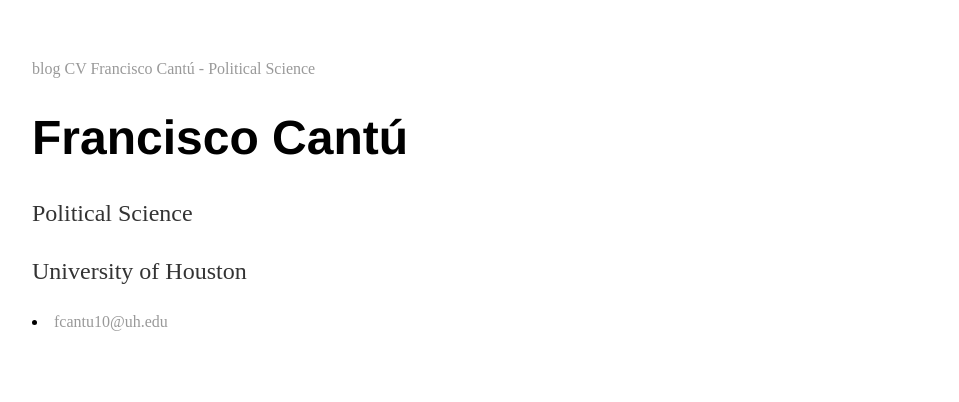
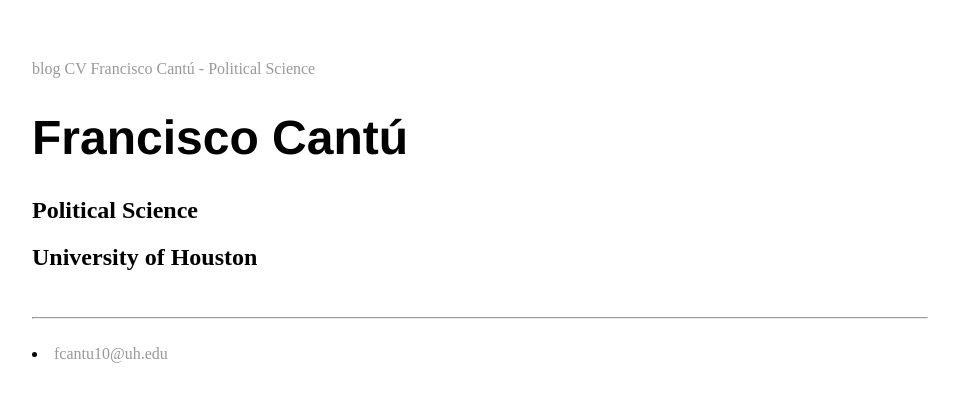
Before and after one commit to franciscocantu/franciscocantu.github.io, a Jekyll site: the page built from index.html, in a window 1280 px wide. Shown: the top 402 px of the page, without its empty margins (160-1119 px from the left). Built offline with Jekyll 4.4.1, drawn with Linux system fonts in a browser that asks for light colours; nearby versions of some CDN libraries.

Commit message:
Update index.html

```diff
--- a/index.html
+++ b/index.html
@@ -2,8 +2,12 @@
 layout: default
 title: Francisco Cantú - Political Science
 ---
-<div class="blurb">
-	<h1>Francisco Cantú</h1>
-	<p>Political Science</p>
-  <p>University of Houston</p>
-</div><!-- /.blurb -->
+
+<div class="header-bar">
+  <h1>Francisco Cantú</h1>
+  <h2>Political Science</h2>
+  <h2>University of Houston</h2>
+  <br/>
+  <hr>
+  <br/>
+</div>
```
